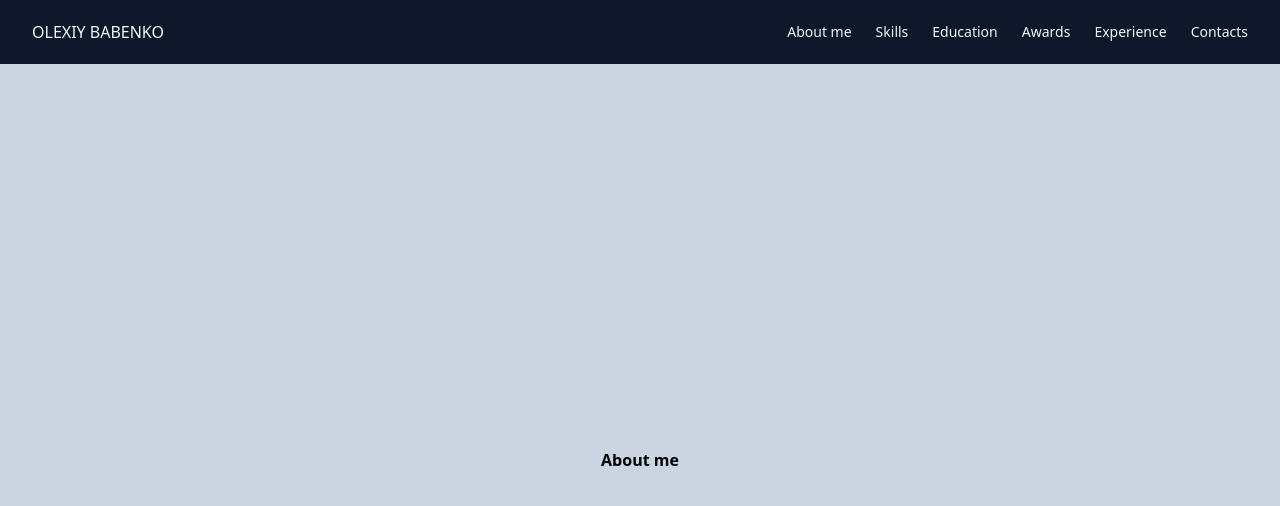
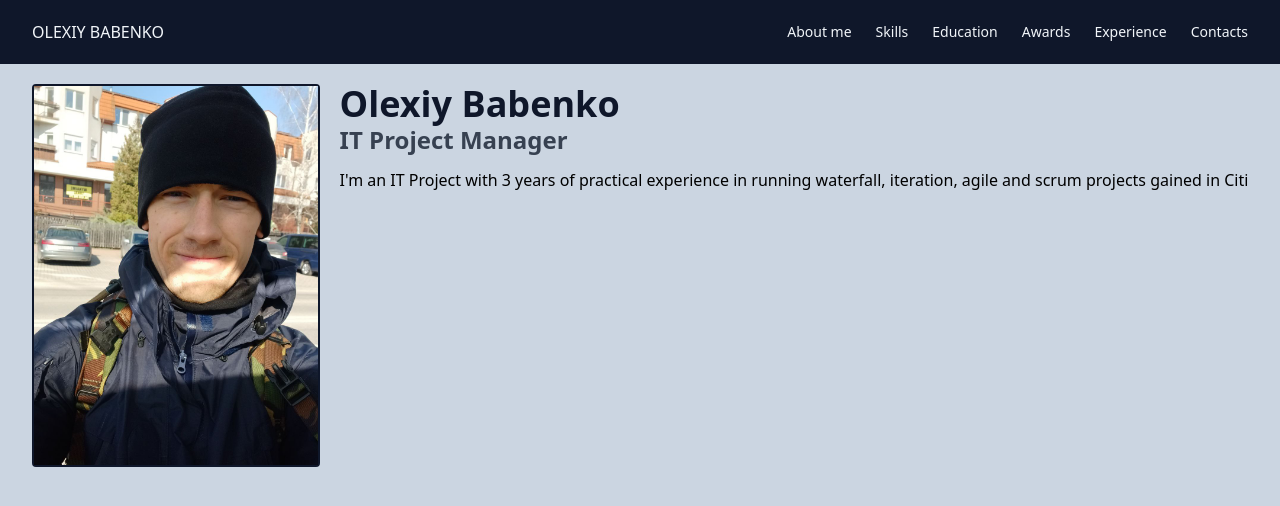
Before and after one commit to olexiybabenko/olexiy-babenko-cv, a website: page src/index.html in a window 1280 px wide. Drawn offline with Linux system fonts and the light colour scheme.

Commit message:
About me section

```diff
--- a/src/index.html
+++ b/src/index.html
@@ -1,5 +1,5 @@
 <!DOCTYPE html>
-<html lang="en">
+<html lang="en" class="scroll-smooth">
   <head>
     <meta charset="UTF-8" />
     <meta name="viewport" content="width=device-width, initial-scale=1.0" />
@@ -44,8 +44,8 @@
               <ul class="flex items-center gap-6 text-sm">
                 <li>
                   <a
-                    class="text-slate-100 transition hover:text-slate-200/75"
-                    href="#"
+                    class="text-slate-100 hover:text-slate-200/75 transition"
+                    href="#aboutMe"
                   >
                     About me</a
                   >
@@ -112,7 +112,7 @@
             />
             <!-- Hamburger icon -->
             <div
-              class="relative z-50 block h-[1px] w-5 bg-slate-600 bg-transparent content-[''] before:absolute before:top-[-0.35rem] before:z-50 before:block before:h-full before:w-full before:bg-slate-600 before:transition-all before:duration-200 before:ease-out before:content-[''] after:absolute after:right-0 after:bottom-[-0.35rem] after:block after:h-full after:w-full after:bg-slate-600 after:transition-all after:duration-200 after:ease-out after:content-[''] peer-checked:bg-transparent before:peer-checked:top-0 before:peer-checked:w-full before:peer-checked:rotate-45 before:peer-checked:transform after:peer-checked:bottom-0 after:peer-checked:w-full after:peer-checked:-rotate-45 after:peer-checked:transform"
+              class="relative z-50 block h-[1px] w-5 bg-slate-600 content-[''] before:absolute before:top-[-0.35rem] before:z-50 before:block before:h-full before:w-full before:bg-slate-600 before:transition-all before:duration-200 before:ease-out before:content-[''] after:absolute after:right-0 after:bottom-[-0.35rem] after:block after:h-full after:w-full after:bg-slate-600 after:transition-all after:duration-200 after:ease-out after:content-[''] peer-checked:bg-transparent before:peer-checked:top-0 before:peer-checked:w-full before:peer-checked:rotate-45 before:peer-checked:transform after:peer-checked:bottom-0 after:peer-checked:w-full after:peer-checked:-rotate-45 after:peer-checked:transform"
             ></div>
             <!-- Full-screen background with a backdrop blur filter -->
             <div
@@ -168,10 +168,36 @@
         </div>
       </div>
     </header>
+    <!--Main elements: All sections-->
+    <div class="py-5 px-3 md:px-5">
+      <!-- About me section-->
+      <div class="flex flex-wrap sm:flex-nowrap justify-center gap-3 md:gap-5">
+        <!-- Image-->
+        <div class="max-w-56 md:max-w-72 border-2 border-slate-900 rounded">
+          <img src="../img/cv_img.jpg" alt="CV Image" class="max-w-full" />
+        </div>
+        <!-- Text-->
+        <div class="">
+          <h1
+            id="aboutMe"
+            class="text-2xl sm:text-3xl md:text-4xl font-extrabold text-slate-900 text-center sm:text-left"
+          >
+            Olexiy Babenko
+          </h1>
+          <h1
+            id="aboutMe"
+            class="text-xl md:text-2xl font-bold text-gray-700 text-center sm:text-left"
+          >
+            IT Project Manager
+          </h1>
+          <p class="text-wrap text-justify pt-3">
+            I'm an IT Project with 3 years of practical experience in running
+            waterfall, iteration, agile and scrum projects gained in Citi
+          </p>
+        </div>
+      </div>
+    </div>
 
-    <div>
-      <h1 id="aboutMe" class="my-96 text-center font-extrabold">About me</h1>
-    </div>
     <!-- Import JS file -->
     <script type="module" src="./script.js"></script>
   </body>
```
Also changed, not shown: img/cv_img.jpg (added), src/output.css.
